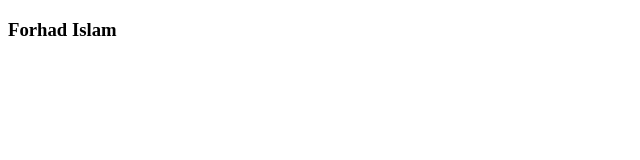
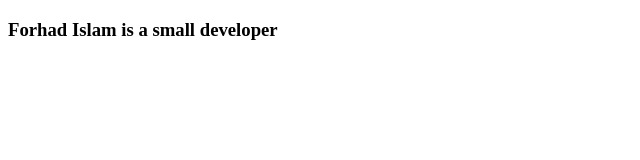
Before and after one commit to forhad446/gig, a plain HTML site: page index.html in a window 1280 px wide. Shown: the whole page, without its empty margins (0-640 px from the left). Drawn offline with Linux system fonts and the light colour scheme.

Commit message:
first commit

```diff
--- a/index.html
+++ b/index.html
@@ -7,6 +7,6 @@
     <link rel="stylesheet" href="css/style.css">
 </head>
 <body>
-    <h3>Forhad Islam</h3>
+    <h3>Forhad Islam is a small developer</h3>
 </body>
 </html>
```
